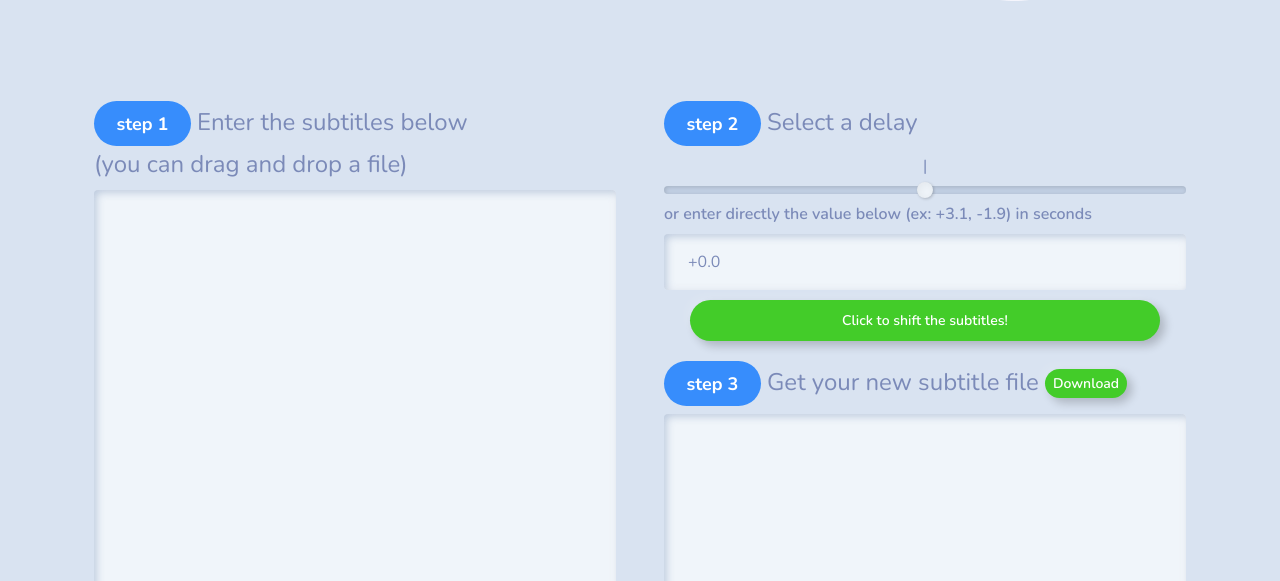
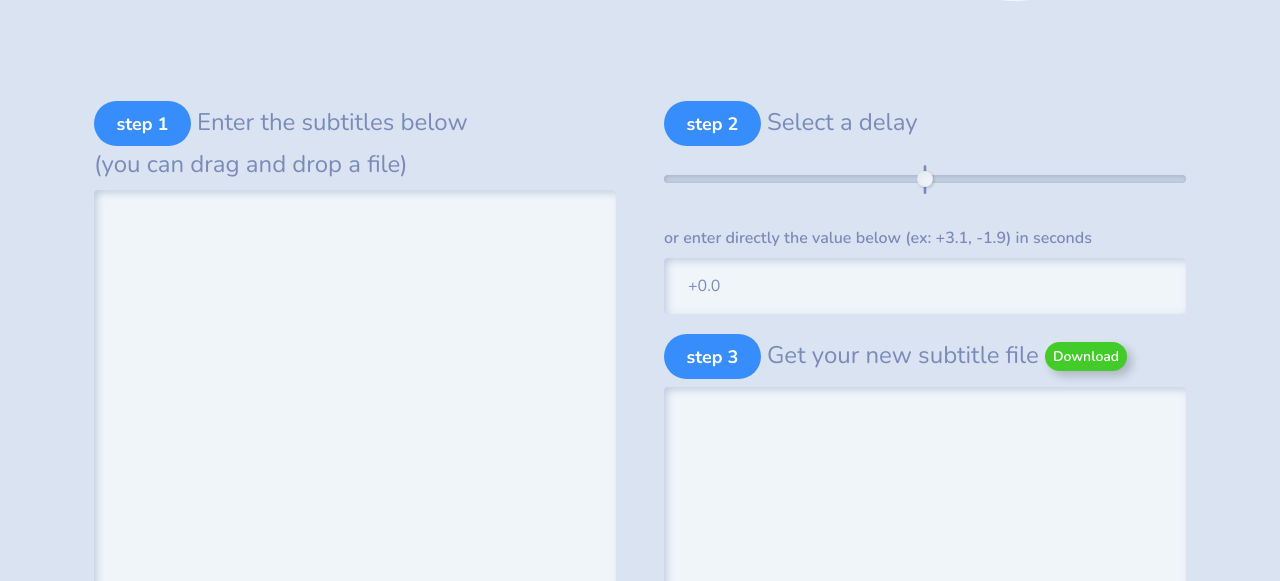
Before and after one commit to badock/subtitles_shift, a Python web app: template webfolder/templates/index.html.jinja2 in a window 1280 px wide. Shown: the part 433-1014 px from the top of the page. Run offline with Jinja, Linux system fonts and the light colour scheme; the template is opened without the code that fills it, so the values that code supplies are empty; some libraries are stand-ins or nearby versions.

Commit message:
improve UI and UX

```diff
--- a/webfolder/templates/index.html.jinja2
+++ b/webfolder/templates/index.html.jinja2
@@ -3,6 +3,7 @@
     <link href="{{ url_for("static", filename="css/bootstrap.min.css") }}" rel="stylesheet">
     <script src="{{ url_for("static", filename="js/jquery.min.js") }}"></script>
     <script src="https://cdnjs.cloudflare.com/ajax/libs/jschardet/3.0.0/jschardet.min.js"></script>
+    <title>Resynchronise subtitles with your movie</title>
 </head>
 <body>
 
@@ -31,7 +32,7 @@
                         can drag and drop a file)
                     </legend>
                     <div class="form-group">
-                        <textarea class="form-control" id="inputTextarea" rows="50" accept-charset="UTF-8" autocomplete="off"></textarea>
+                        <textarea class="form-control" id="inputTextarea" rows="50" accept-charset="UTF-8" autocomplete="off" onchange="asyncProcessSubtitles()"></textarea>
                     </div>
                 </fieldset>
             </form>
@@ -40,16 +41,16 @@
             <form accept-charset="utf-8">
                 <fieldset class="form-group">
                     <legend><span class="badge rounded-pill bg-primary">step 2</span> Select a delay</legend>
-                    <div style="width: 100%; text-align: center;">|</div>
+                    <div style="width: 100%; text-align: center; font-size: 2em;">|</div>
                     <input id="rangeInput" type="range" class="form-range" id="customRange1" min="-15.0" max="15.0"
-                           value="0.0" step="0.1" oninput="updateDelayValueRange(event)">
+                           value="0.0" step="0.1" oninput="updateDelayValueRange(event)" autocomplete="off" style="position: relative; top: -35px;">
                     <label class="form-label"> or enter directly the value below (ex: +3.1, -1.9) in seconds</label>
                     <input id="textInput" type="text" class="form-control" onchange="updateDelayValueText(event)"
-                           value="+0.0">
-                    <button type="button" class="btn btn-sm btn-outline-success"
-                            style="width: 90%; margin-left: 5%; margin-top: 10px; padding: 10px;"
-                            onclick="processSubtitles()">Click to shift the subtitles!
-                    </button>
+                           value="+0.0" autocomplete="off">
+{#                    <button type="button" class="btn btn-sm btn-outline-success"#}
+{#                            style="width: 90%; margin-left: 5%; margin-top: 10px; padding: 10px;"#}
+{#                            onclick="processSubtitles()">Click to shift the subtitles!#}
+{#                    </button>#}
                 </fieldset>
                 <fieldset style="margin-top: 20px;">
                     <div class="form-group">
@@ -68,6 +69,7 @@
 <script>
     // The following comes from https://jsfiddle.net/gellermann/cgd7wmjz/
     var MAX_BYTES = 409600; // 100 KB
+    let filename = "subtitles.srt";
 
     function dragEnter(event) {
         console.log('dragEnter', event);
@@ -100,8 +102,9 @@
 
         for (var i = 0; i < files.length; i++) {
             file = files[i];
-            console.log(file, file.fileName);
-            $('#result').attr('name', file.fileName);
+            {#console.log(file, file.fileName);#}
+            filename = file.name;
+            {#$('#result').attr('name', file.fileName);#}
             reader = new FileReader();
             reader.onloadend = onFileLoaded;
             reader.readAsText(file, "UTF-8");
@@ -116,8 +119,7 @@
         console.log(encodingDetection);
 
         $('#inputTextarea').text(initialData);
-        //$('#result').name(initialData);
-        //$("#result").name(result#result);
+        processSubtitles();
     }
 
     var dropArea = $("#inputTextarea").get(0);
@@ -129,6 +131,7 @@
 
     function updateDelayValueText(event) {
         $("#rangeInput")[0].value = event.target.value;
+        asyncProcessSubtitles();
         console.log(event);
     }
 
@@ -138,7 +141,19 @@
         } else {
             $("#textInput")[0].value = event.target.value;
         }
+        asyncProcessSubtitles();
         console.log(event);
+    }
+
+    function asyncProcessSubtitles() {
+        let value = $("#textInput")[0].value;
+        setTimeout(() => {
+            let valueLater = $("#textInput")[0].value;
+
+            if (value == valueLater) {
+                processSubtitles();
+            }
+        }, 150);
     }
 
     function processSubtitles() {
@@ -173,7 +188,7 @@
 
     function downloadFile() {
         let text = $('#outputTextarea').text();
-        download("subtitles.srt", text);
+        download(filename, text);
     }
 
 </script>
```
